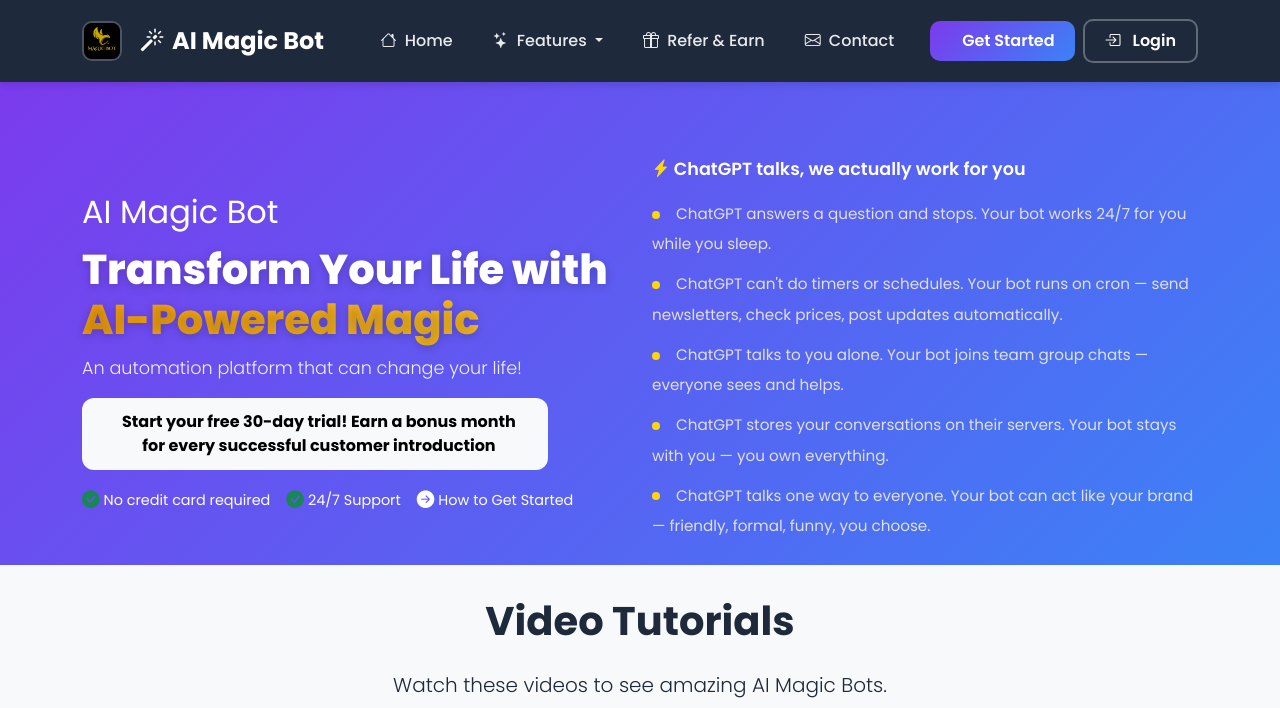
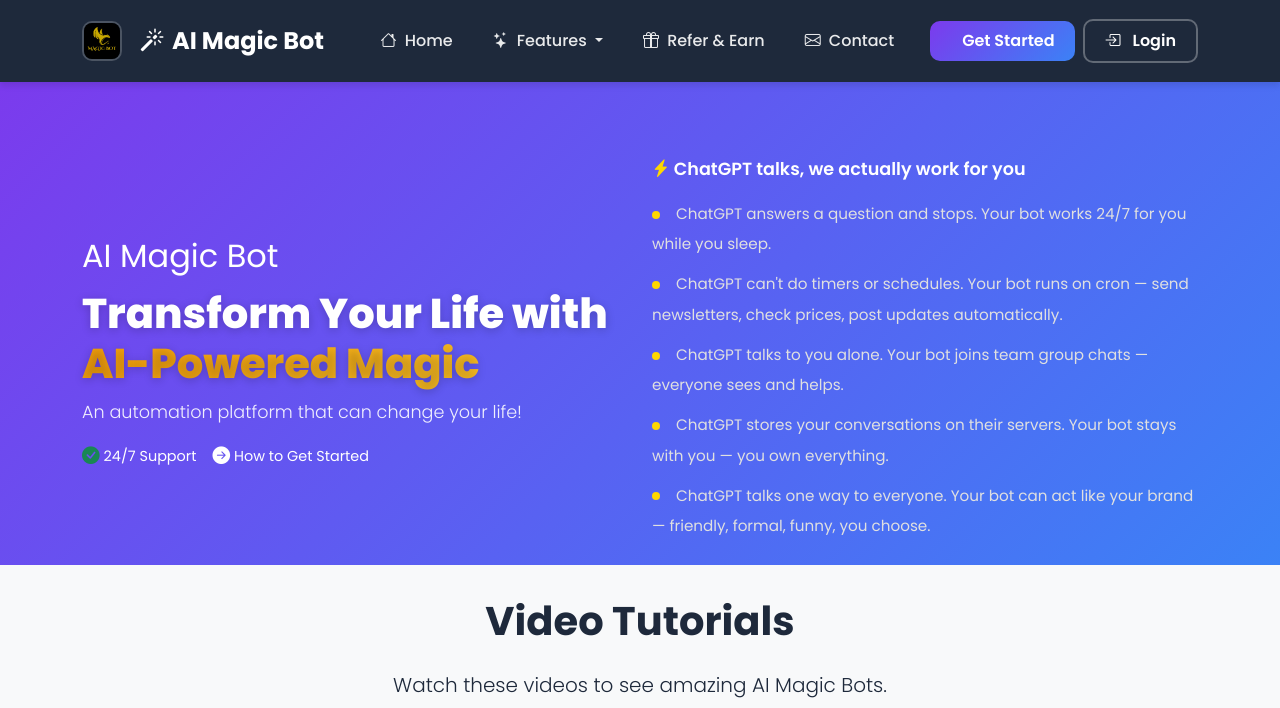
Before and after one commit to magicbotaiteam-blip/flask_auth_app, a Flask app: page /landing in a window 1280 px wide. Shown: the top 708 px of the page. Run offline with Flask 3, Linux system fonts and the light colour scheme; some libraries are stand-ins or nearby versions.

Commit message:
Remove trial CTA button and 'No credit card required' badges from landing/ad/features pages

```diff
--- a/templates/features_how_to_start.html
+++ b/templates/features_how_to_start.html
@@ -438,7 +438,7 @@
                 <a href="/signup_local" class="btn btn-primary btn-lg">
                     <i class="bi bi-rocket-takeoff"></i> Start Your Free Trial Today
                 </a>
-                <p class="text-muted mt-3">No credit card required • 14-day free trial • Full platform access</p>
+                <p class="text-muted mt-3">14-day free trial • Full platform access</p>
             </div>
         </div>
     </section>
--- a/templates/landing_with_groups.html
+++ b/templates/landing_with_groups.html
@@ -239,17 +239,7 @@
                         </p>
                     </div>
 
-                    <div class="d-flex flex-wrap gap-2 mb-3" style="margin-bottom: 1rem !important;">
-                        <a href="/signup_local" class="btn btn-light fw-bold" style="border-radius: 12px; padding: 12px 32px; font-size: 1rem;">
-                            <i class="bi bi-rocket-takeoff"></i> Start your free 30-day trial! Earn a bonus month<br> for every successful customer introduction <br>
-                        </a>
-                    </div>
-
                     <div class="d-flex align-items-center gap-3" style="font-size: 0.9rem; margin-top: 0.3rem;">
-                        <div class="d-flex align-items-center">
-                            <i class="bi bi-check-circle-fill text-success me-1" style="font-size: 1.1rem;"></i>
-                            <span>No credit card required</span>
-                        </div>
                         <div class="d-flex align-items-center">
                             <i class="bi bi-check-circle-fill text-success me-1" style="font-size: 1.1rem;"></i>
                             <span>24/7 Support</span>
```
Also changed, not shown: templates/advertisement.html (+0 -10 lines), users.db.
